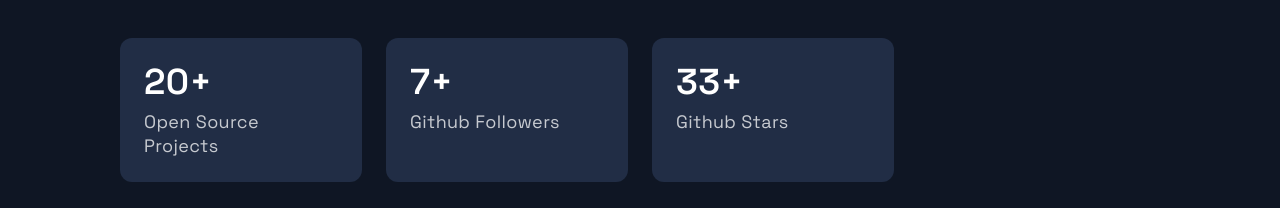
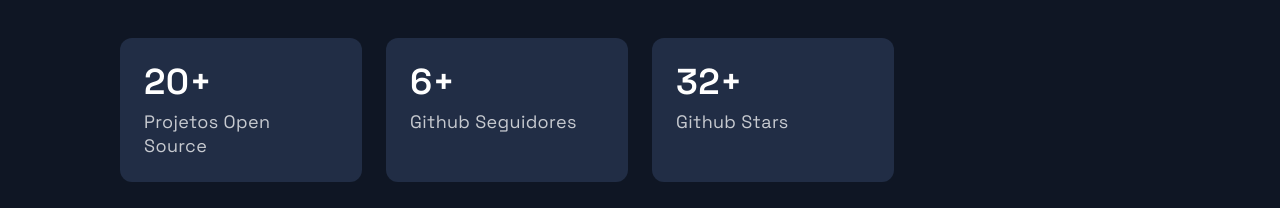
Before and after one commit to ElvisFelix-dev/elvisfelix-portfolio, a Next.js app: page / in a window 1280 px wide. Shown: the part 4906-5114 px from the top of the page. Built offline with nearby package versions, Linux system fonts and the light colour scheme.

Commit message:
Update Acomplishments.js

```diff
--- a/src/components/Acomplishments/Acomplishments.js
+++ b/src/components/Acomplishments/Acomplishments.js
@@ -4,9 +4,9 @@
 import { Box, Boxes, BoxNum, BoxText } from './AcomplishmentsStyles';
 
 const data = [
-  { number: 20, text: 'Open Source Projects'},
-  { number: 7, text: 'Github Followers', },
-  { number: 33, text: 'Github Stars', }
+  { number: 20, text: 'Projetos Open Source'},
+  { number: 6, text: 'Github Seguidores', },
+  { number: 32, text: 'Github Stars', }
 ];
 
 const Acomplishments = () => (
```
